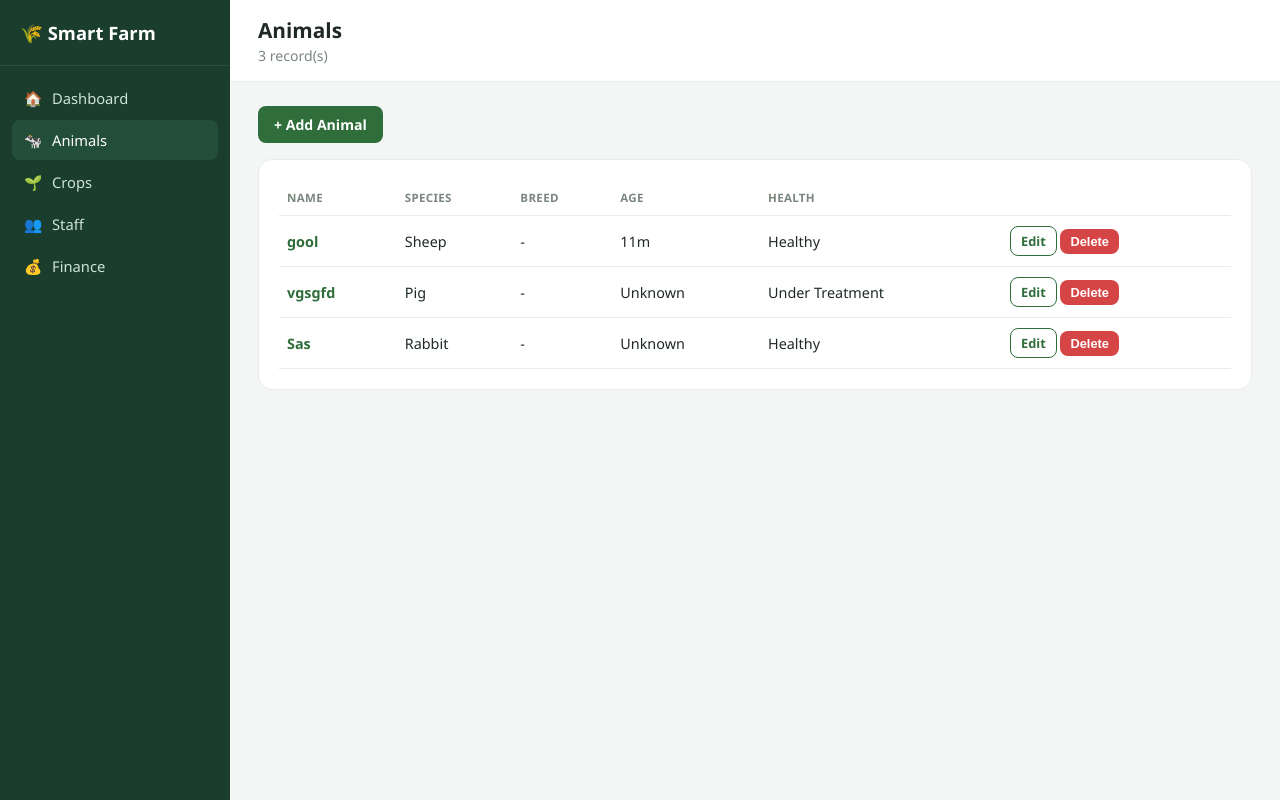
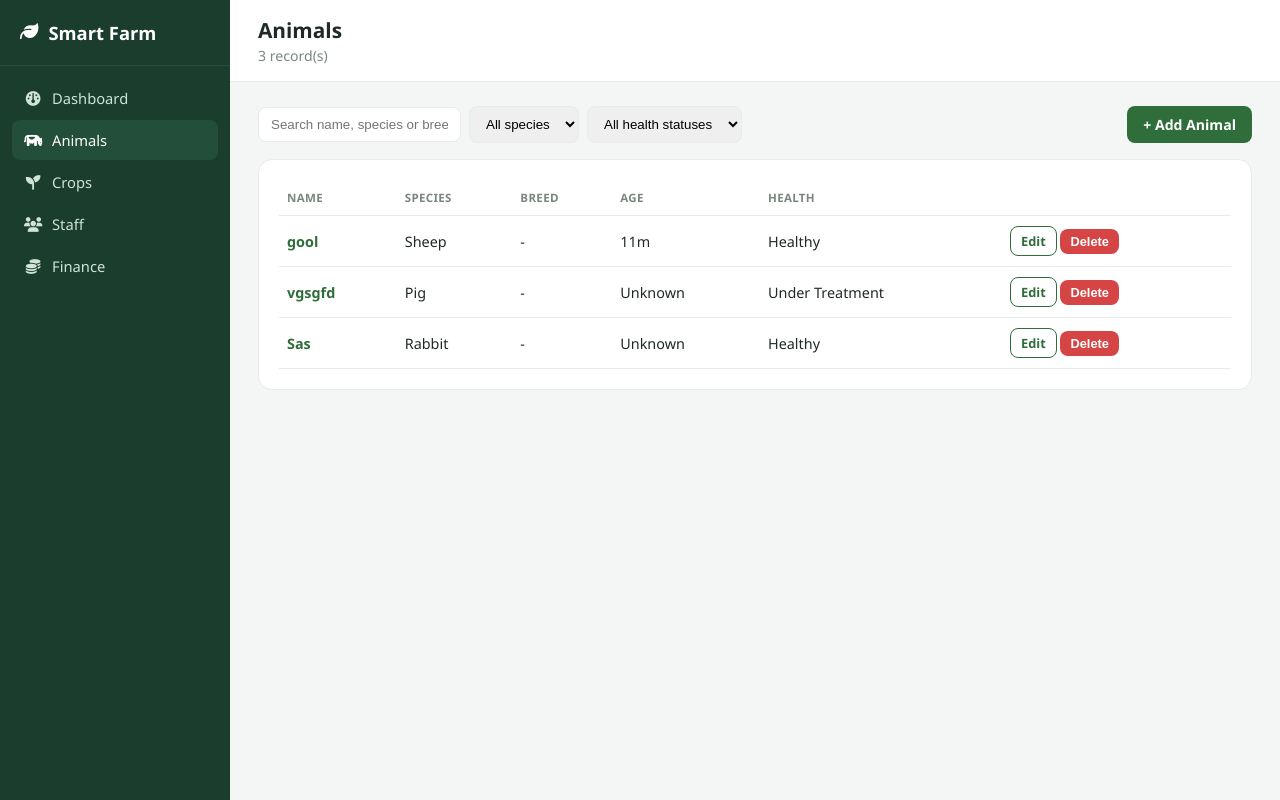
Before and after one commit to lyneejez/farm_management, a Flask app: page /animals in a window 1280 px wide. Run offline with Flask 3, Linux system fonts and the light colour scheme; data comes from the database, SQL or seed files in the repository.

Commit message:
Changed emojis to icons

```diff
--- a/app.py
+++ b/app.py
@@ -1,6 +1,6 @@
 from flask import Flask, render_template
 from models import db, Animal, Crop, Staff, Transaction
-from sqlalchemy import func
+from sqlalchemy import func, or_
 from flask import Flask, render_template, request, redirect, url_for
 from datetime import datetime, date
 
@@ -67,8 +67,36 @@ def dashboard():
 
 @app.route("/animals")
 def animals():
-    all_animals = Animal.query.order_by(Animal.id.desc()).all()
-    return render_template("animals/animals.html", animals=all_animals)
+    search = request.args.get("q", "").strip()
+    species = request.args.get("species", "")
+    health = request.args.get("health", "")
+
+    query = Animal.query
+    if search:
+        like = f"%{search}%"
+        query = query.filter(or_(
+            Animal.name.ilike(like),
+            Animal.species.ilike(like),
+            Animal.breed.ilike(like),
+        ))
+    if species:
+        query = query.filter_by(species=species)
+    if health:
+        query = query.filter_by(health_status=health)
+
+    all_animals = query.order_by(Animal.id.desc()).all()
+
+    species_list = [s[0] for s in db.session.query(Animal.species).distinct().order_by(Animal.species).all()]
+
+    return render_template(
+        "animals/animals.html",
+        animals=all_animals,
+        species_list=species_list,
+        search=search,
+        selected_species=species,
+        selected_health=health,
+    )
+
 
 @app.route("/animals/add", methods=["GET", "POST"])
 def add_animal():
--- a/templates/animals/animals.html
+++ b/templates/animals/animals.html
@@ -4,9 +4,28 @@
 {% block page_subtitle %}{{ animals|length }} record(s){% endblock %}
 
 {% block content %}
-  <div style="margin-bottom:16px;">
-    <a href="{{ url_for('add_animal') }}" class="btn">+ Add Animal</a>
-  </div>
+<div style="display:flex; justify-content:space-between; align-items:center; gap:12px; flex-wrap:wrap; margin-bottom:16px;">
+  <form method="GET" id="filterForm" style="display:flex; gap:8px; flex-wrap:wrap; align-items:center;">
+  <input type="text" name="q" id="searchBox" value="{{ search }}" placeholder="Search name, species or breed..."
+         style="padding:9px 12px; border:1px solid #e7ece8; border-radius:8px; min-width:200px;">
+
+  <select name="species" onchange="this.form.submit()" style="padding:9px 12px; border:1px solid #e7ece8; border-radius:8px;">
+    <option value="">All species</option>
+    {% for sp in species_list %}
+    <option value="{{ sp }}" {{ 'selected' if sp == selected_species }}>{{ sp }}</option>
+    {% endfor %}
+  </select>
+
+  <select name="health" onchange="this.form.submit()" style="padding:9px 12px; border:1px solid #e7ece8; border-radius:8px;">
+    <option value="">All health statuses</option>
+    {% for h in ["Healthy", "Sick", "Under Treatment"] %}
+    <option value="{{ h }}" {{ 'selected' if h == selected_health }}>{{ h }}</option>
+    {% endfor %}
+  </select>
+</form>
+
+  <a href="{{ url_for('add_animal') }}" class="btn">+ Add Animal</a>
+</div>
 
   <div class="card">
     {% if animals %}
@@ -34,7 +53,26 @@
       </tbody>
     </table>
     {% else %}
-    <p style="color:#7a877e;">No animals yet.</p>
-    {% endif %}
+<p style="color:#7a877e;">
+  {% if search or selected_species or selected_health %}No animals match your filters.{% else %}No animals yet.{% endif %}
+</p>    {% endif %}
   </div>
+  <script>
+  const searchBox = document.getElementById("searchBox");
+  let searchTimer;
+
+  // Submit shortly after the user stops typing
+  searchBox.addEventListener("input", () => {
+    clearTimeout(searchTimer);
+    searchTimer = setTimeout(() => {
+      document.getElementById("filterForm").submit();
+    }, 400);
+  });
+
+  // After the page reloads with a search term, put the cursor back at the end
+  if (searchBox.value) {
+    searchBox.focus();
+    searchBox.setSelectionRange(searchBox.value.length, searchBox.value.length);
+  }
+</script>
 {% endblock %}
--- a/templates/base.html
+++ b/templates/base.html
@@ -5,26 +5,27 @@
   <title>{% block title %}Farm Manager{% endblock %}</title>
   <link rel="stylesheet" href="{{ url_for('static', filename='css/style.css') }}">
   <script src="https://cdn.jsdelivr.net/npm/chart.js@4.4.4/dist/chart.umd.min.js"></script>
+  <link rel="stylesheet" href="https://cdnjs.cloudflare.com/ajax/libs/font-awesome/6.5.1/css/all.min.css">
 </head>
 <body>
   <div class="app-shell">
     <div class="sidebar">
-      <div class="brand">🌾 Smart Farm</div>
+<div class="brand"><i class="fa-solid fa-leaf"></i> Smart Farm</div>
       <nav>
         <a href="{{ url_for('dashboard') }}" class="{{ 'active' if request.endpoint=='dashboard' }}">
-          <span class="icon">🏠</span> Dashboard
+<span class="icon"><i class="fa-solid fa-gauge"></i></span> Dashboard
         </a>
         <a href="{{ url_for('animals') }}" class="{{ 'active' if request.endpoint in ['animals','add_animal','edit_animal'] }}">
-          <span class="icon">🐄</span> Animals
+          <span class="icon"><i class="fa-solid fa-cow"></i></span> Animals
         </a>
         <a href="{{ url_for('crops') }}" class="{{ 'active' if request.endpoint in ['crops','add_crop','edit_crop'] }}">
-          <span class="icon">🌱</span> Crops
+          <span class="icon"><i class="fa-solid fa-seedling"></i></span> Crops
         </a>
         <a href="{{ url_for('staff') }}" class="{{ 'active' if request.endpoint in ['staff','add_staff','edit_staff'] }}">
-          <span class="icon">👥</span> Staff
+          <span class="icon"><i class="fa-solid fa-users"></i></span> Staff
         </a>
         <a href="{{ url_for('finance') }}" class="{{ 'active' if request.endpoint in ['finance','add_transaction'] }}">
-          <span class="icon">💰</span> Finance
+          <span class="icon"><i class="fa-solid fa-coins"></i></span> Finance
         </a>
       </nav>
     </div>
```
Also changed, not shown: templates/animals/detail.html (+5 -3 lines), templates/dashboard.html (+7 -7 lines).
